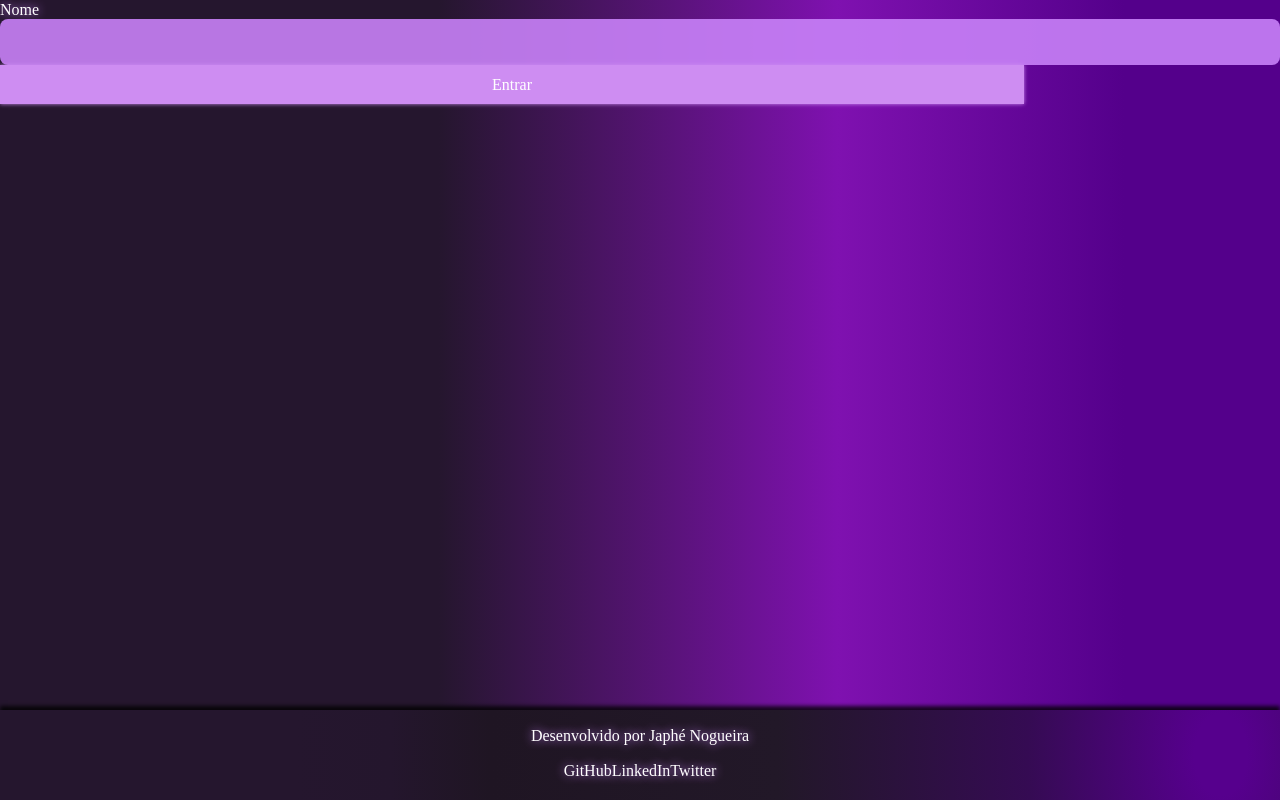
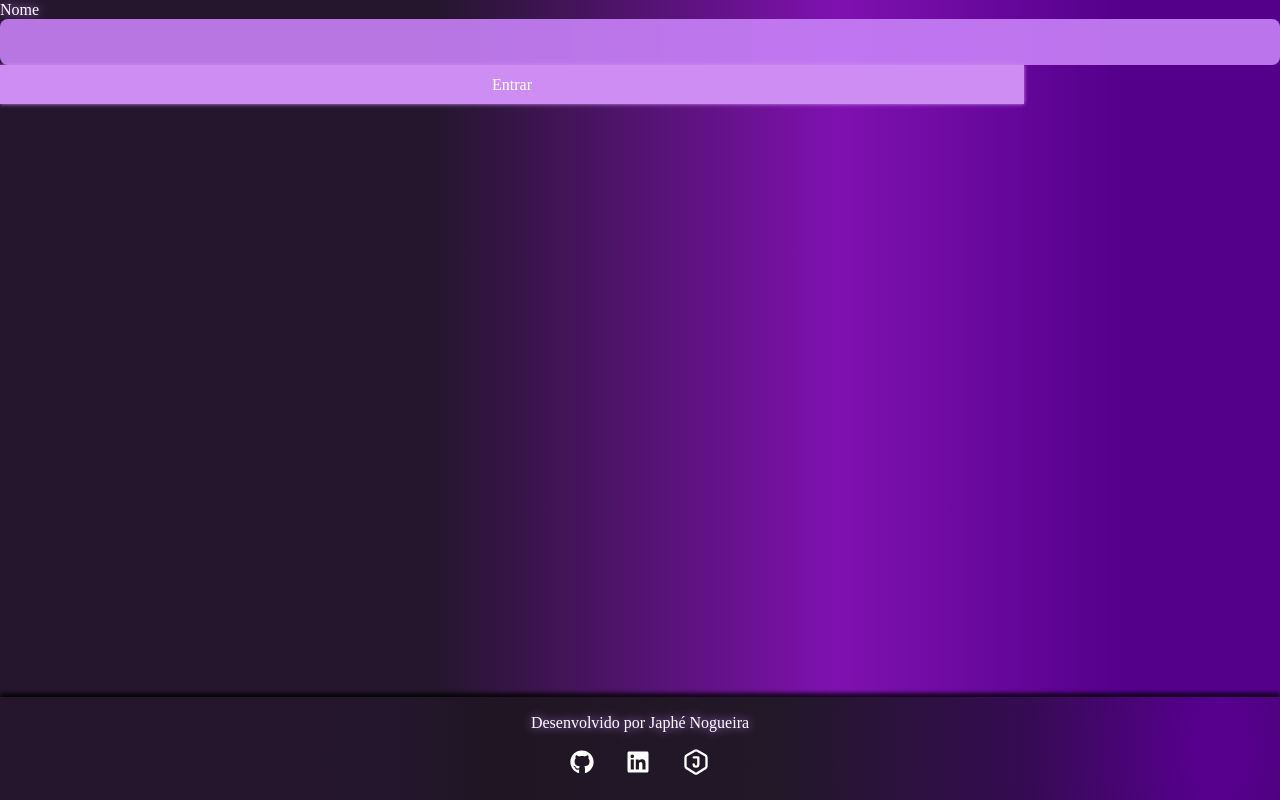
Before and after one commit to cafe51/Type-Tunes, a React (Create React App) app: page / in a window 1280 px wide. Built offline with nearby package versions, Linux system fonts and the light colour scheme.

Commit message:
adicionado as redes sociais no footer

```diff
--- a/src/components/Footer.tsx
+++ b/src/components/Footer.tsx
@@ -1,5 +1,8 @@
 import React from 'react';
 import styled from 'styled-components';
+import { FaGithub, FaLinkedin } from 'react-icons/fa';
+import { TbHexagonLetterJ } from 'react-icons/tb';
+
 
 const FooterWrap = styled.footer`
   display: flex;
@@ -20,6 +23,13 @@ const FooterWrap = styled.footer`
   box-shadow: 0px -4px 4px rgba(0, 0, 0, 0.8);
 `;
 
+const SocialMediaContainer = styled.div`
+  display: flex;
+  align-items: center;
+  justify-content: center;
+  gap: 32px;
+`;
+
 class Footer extends React.Component {
   render() {
     return (
@@ -29,20 +39,19 @@ class Footer extends React.Component {
             Desenvolvido por Japhé Nogueira
           </p>
         </div>
-        <div>
+        <SocialMediaContainer>
           <a href="https://github.com/" target="_blank" rel="noopener noreferrer">
-            GitHub
+            <FaGithub size={24} />
           </a>
           <a href="https://www.linkedin.com/" target="_blank" rel="noopener noreferrer">
-            LinkedIn
+            <FaLinkedin size={24} />
           </a>
-          <a href="https://twitter.com/" target="_blank" rel="noopener noreferrer">
-            Twitter
+          <a href="https://www.linkedin.com/" target="_blank" rel="noopener noreferrer">
+            <TbHexagonLetterJ size={28} />
           </a>
-        </div>
+        </SocialMediaContainer>
       </FooterWrap>
     );
   }
 }
-
 export default Footer;
```
